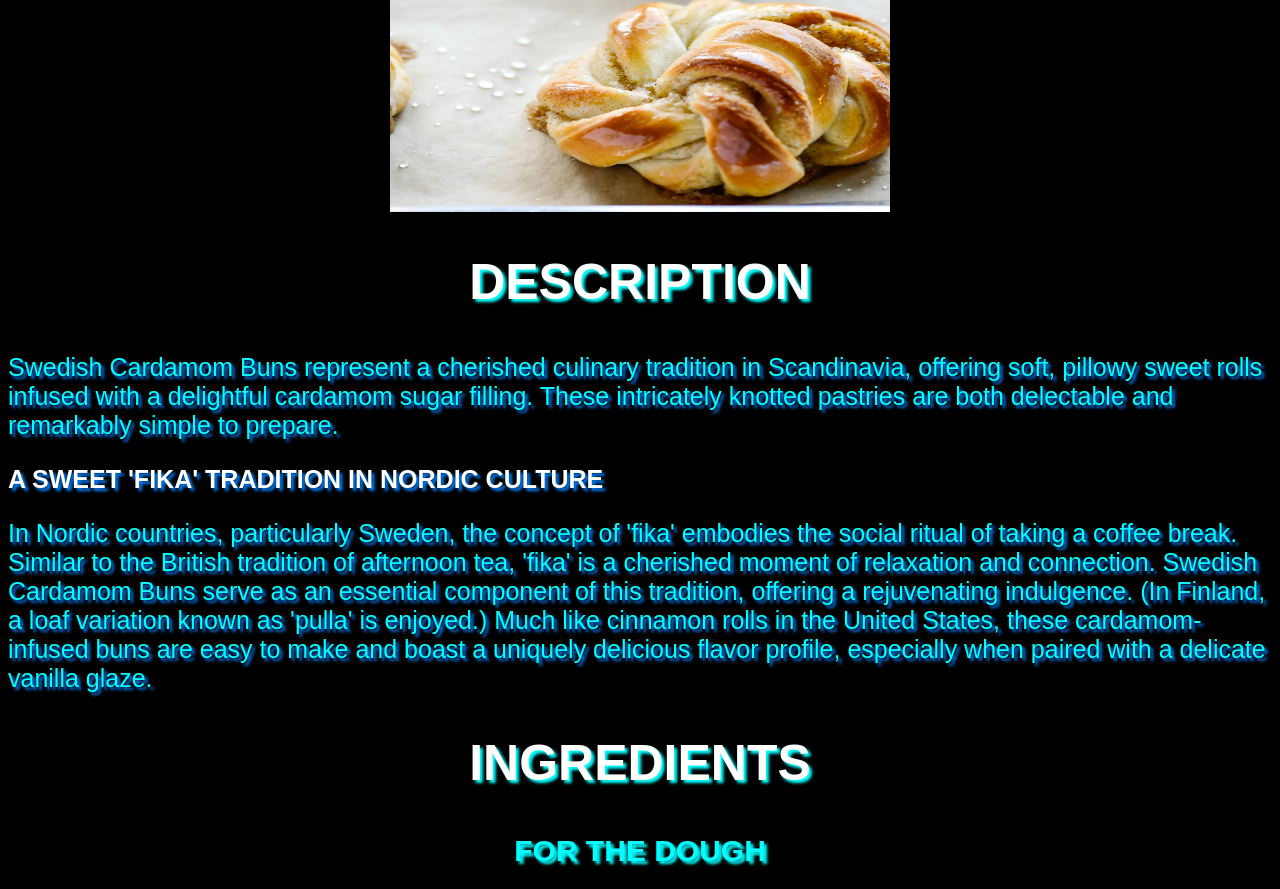
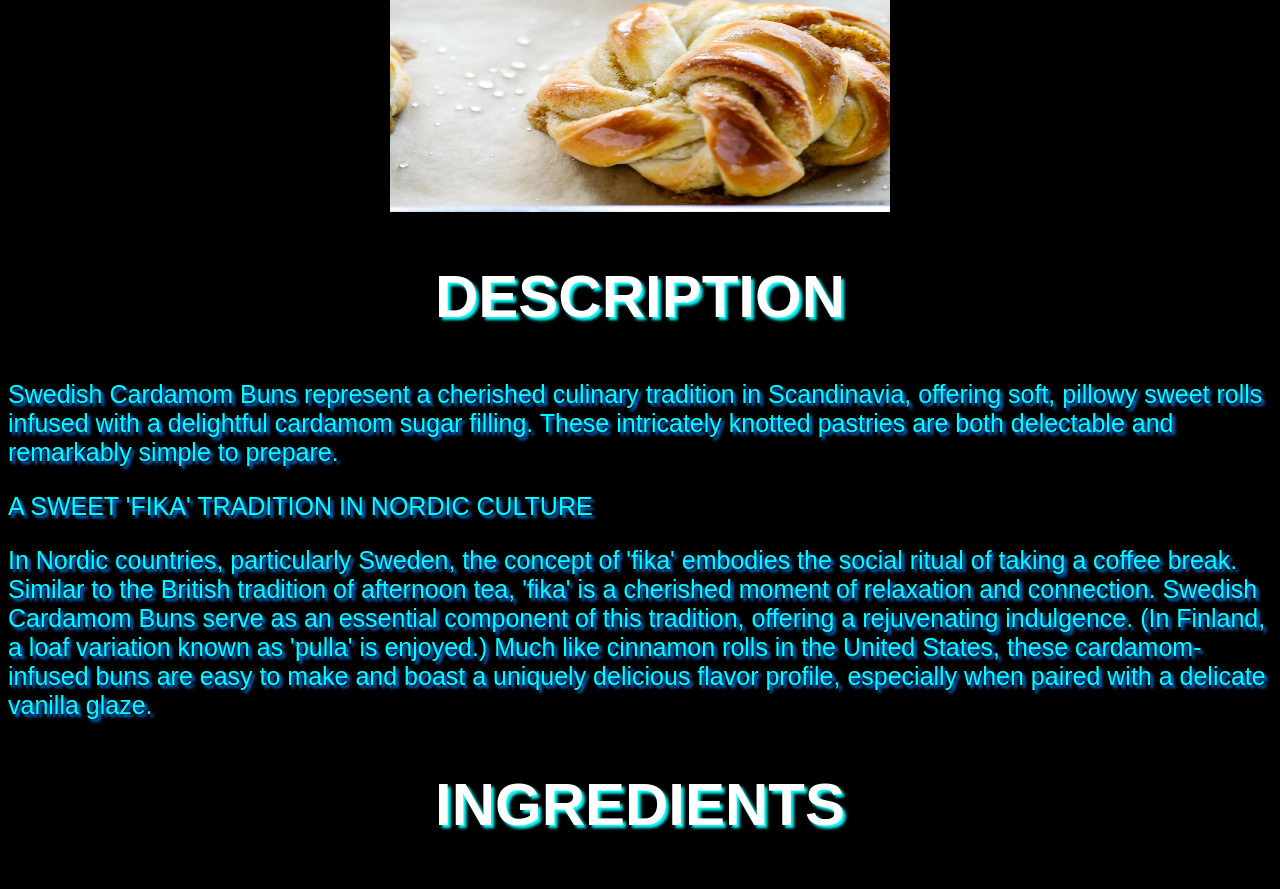
Before and after one commit to jiju-dev/odin-recipes, a plain HTML site: page recipes/swedish-cardamom-buns.html in a window 1280 px wide. Shown: the part 462-1351 px from the top of the page. Drawn offline with Linux system fonts and the light colour scheme.

Commit message:
Remove <strong> tag to allow color

```diff
--- a/recipes/swedish-cardamom-buns.html
+++ b/recipes/swedish-cardamom-buns.html
@@ -16,7 +16,7 @@
         sweet rolls infused with a delightful cardamom sugar filling. These intricately knotted pastries are both
         delectable and remarkably simple to prepare.</p>
 
-        <p><strong>A SWEET 'FIKA' TRADITION IN NORDIC CULTURE</strong></p>
+        <p>A SWEET 'FIKA' TRADITION IN NORDIC CULTURE</p>
 
         <p>In Nordic countries, particularly Sweden, the concept of 'fika' embodies the social ritual of taking
         a coffee break. Similar to the British tradition of afternoon tea, 'fika' is a cherished moment of
--- a/style.css
+++ b/style.css
@@ -18,16 +18,16 @@ h4 {
 }
 
 h2 {
-    font-size: 50px;
+    font-size: 60px;
 }
 
 h3 {
-    font-size: 40px;
+    font-size: 50px;
 }
 
 h4 {
     font-family: Papyrus, fantasy;
-    font-size: 30px;
+    font-size: 40px;
     color: hsl(180,100%,50%);
     text-shadow: hsl(100,100%,100%);
     }
```
